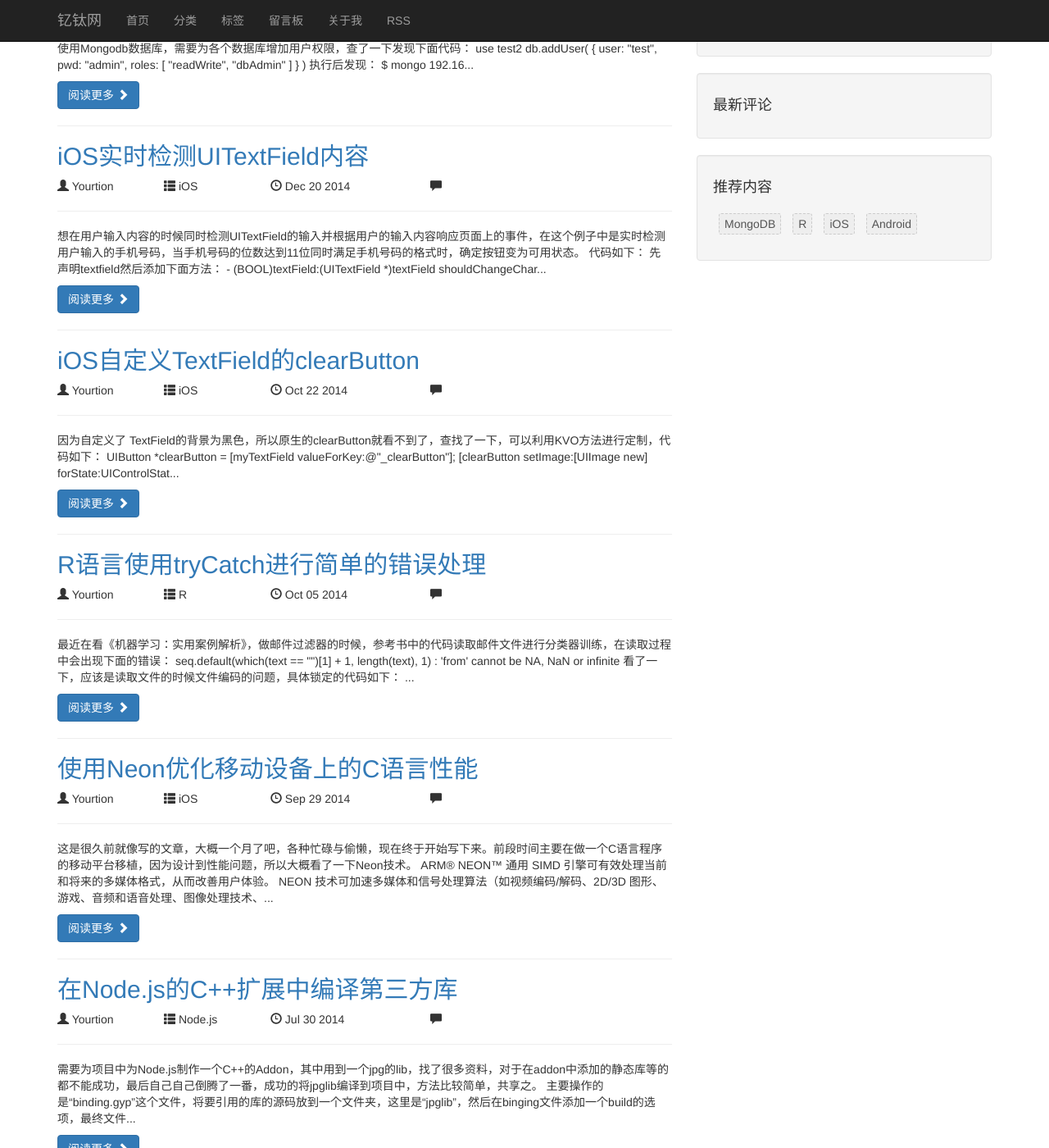
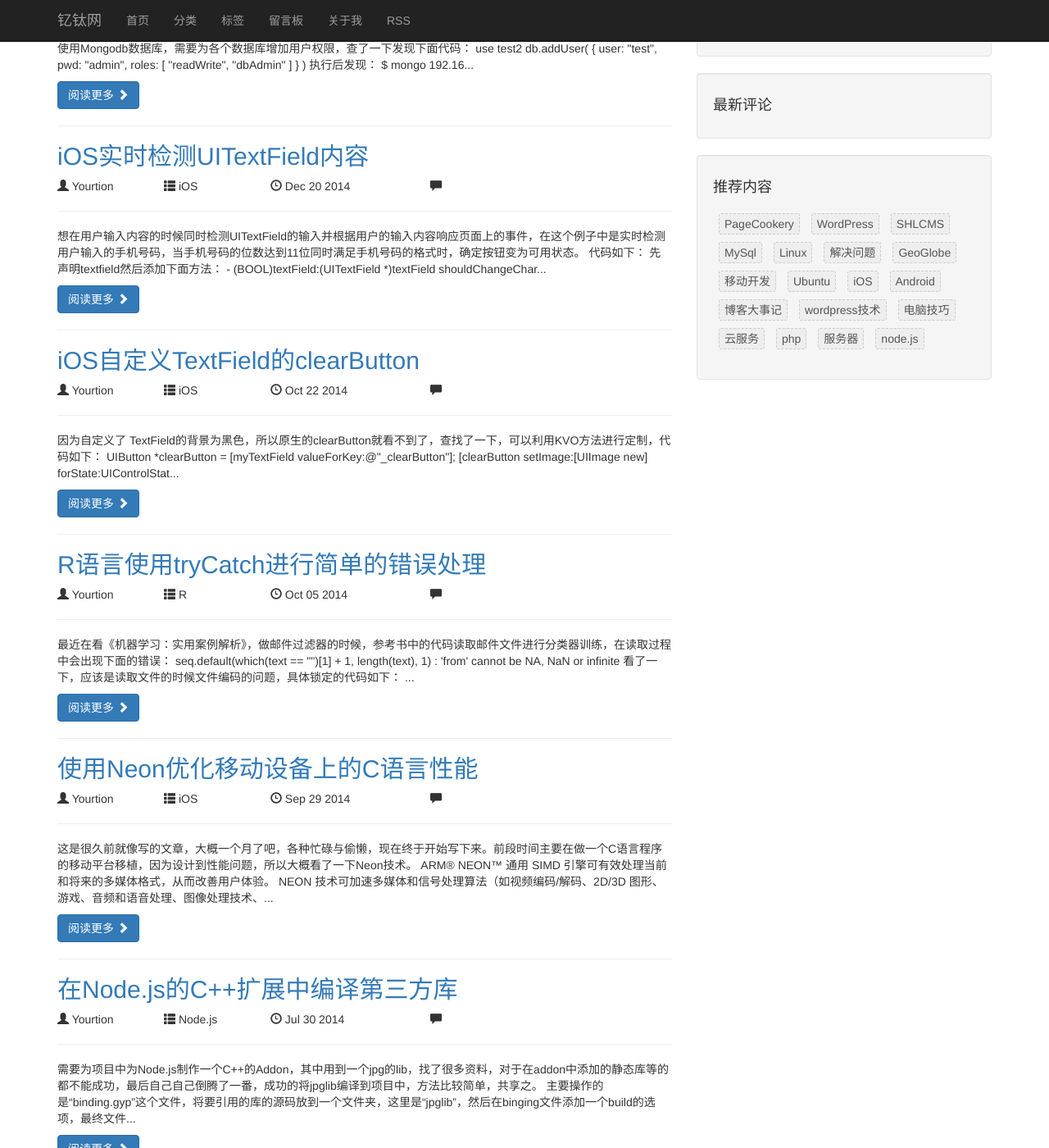
Before and after one commit to yourtion/yourtion.github.io, a Jekyll site: the page built from index.html, in a window 1280 px wide and 1400 px high, scrolled down 235 px. Shown: the whole window at 82% size. Built offline with Jekyll 4.4.1, drawn with Linux system fonts in a browser that asks for light colours; Markdown is read by kramdown in place of the engine named in the settings; comment, search, counter and statistics services are not loaded; grey boxes are pictures that could not be loaded.

Commit message:
update recommend

```diff
--- a/assets/css/my_style.css
+++ b/assets/css/my_style.css
@@ -8,6 +8,7 @@
 	position: relative;
 	margin-left: 10px;
 	line-height: 30px;
+	margin-bottom: 5px;
 }
 .templatemo-item ul li {
 	line-height: 180%;
--- a/assets/data/recommend.json
+++ b/assets/data/recommend.json
@@ -1,4 +1,24 @@
 {
-  "categories": ["iOS", "Android"],
-  "tags": ["MongoDB", "R"]
+    "categories": [
+        "iOS",
+        "Android",
+        "博客大事记",
+        "wordpress技术",
+        "电脑技巧",
+        "云服务",
+        "php",
+        "服务器",
+        "node.js"
+    ],
+    "tags": [
+        "PageCookery",
+        "WordPress",
+        "SHLCMS",
+        "MySql",
+        "Linux",
+        "解决问题",
+        "GeoGlobe",
+        "移动开发",
+        "Ubuntu"
+    ]
 }
```
